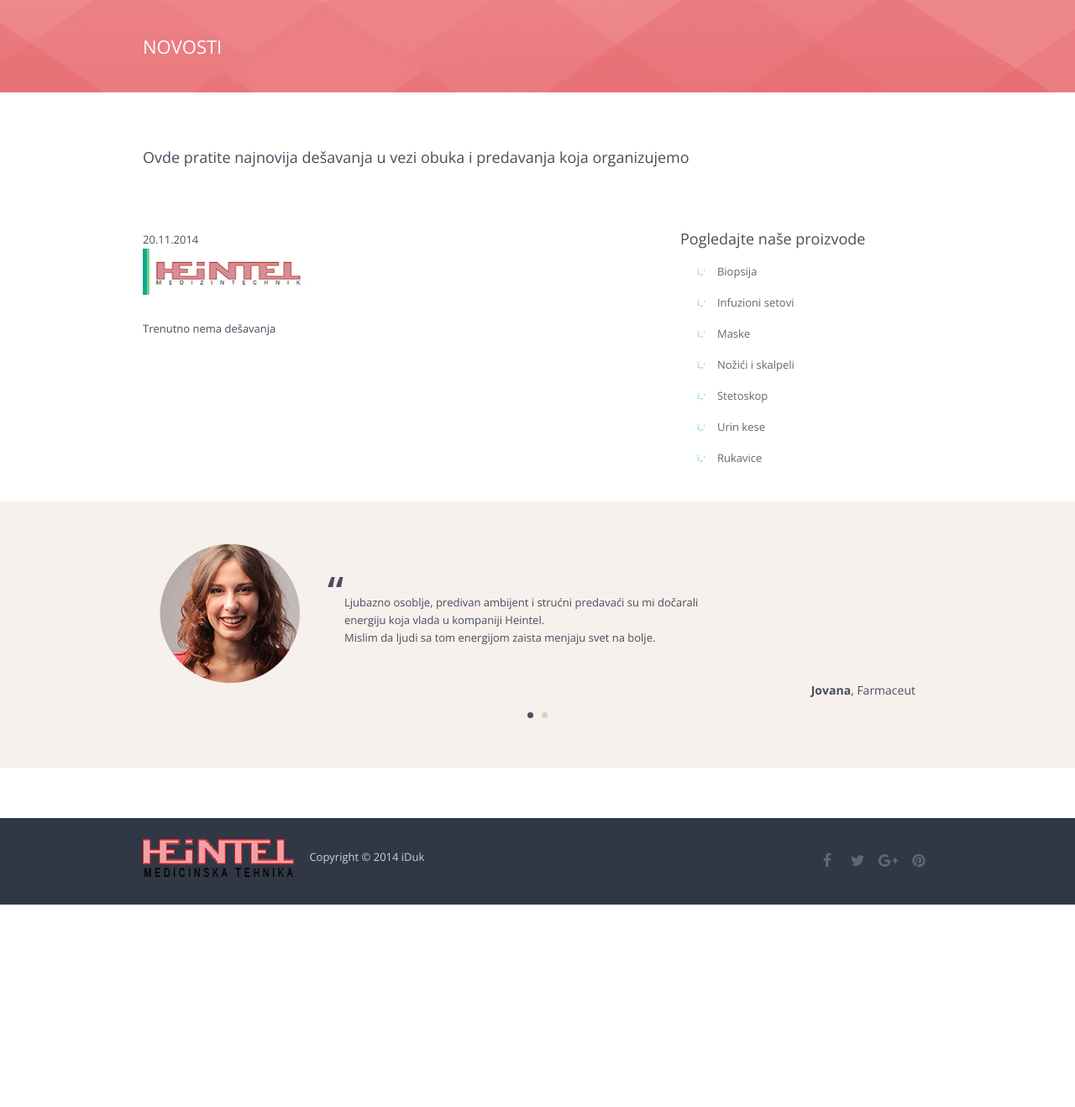
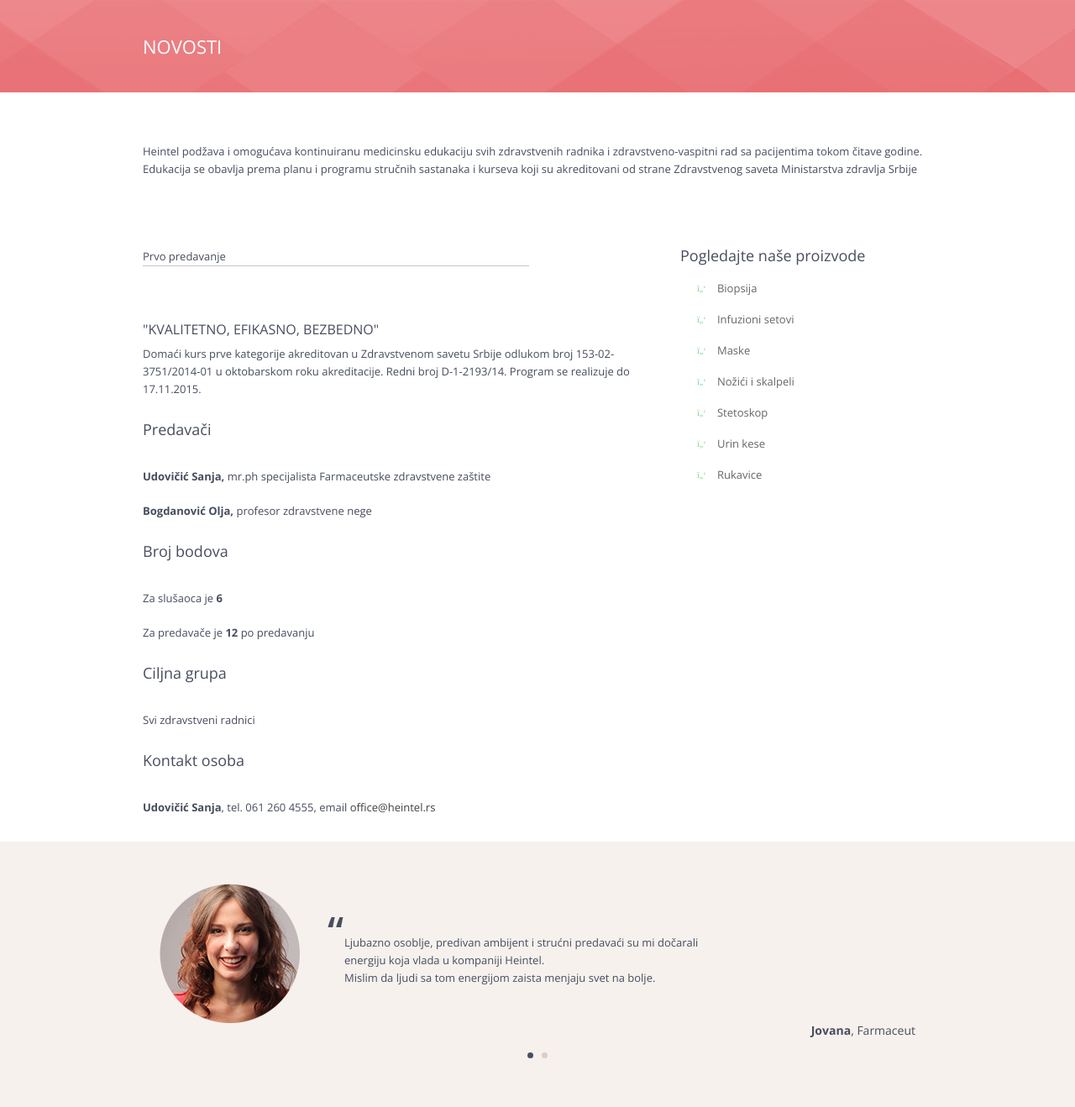
Before and after one commit to nikolaror/public_html, a PHP site: page /novosti.php in a window 1280 px wide. Shown: the part 165-1483 px from the top of the page at 84% size. Before the commit the page ends 1242 px from the top, so only its background shows below. Run offline with PHP 8.4, Linux system fonts and the light colour scheme; style sheets or scripts are compiled from the project's sources; some libraries are stand-ins or nearby versions.

Commit message:
novosti
novosti stranica izmenjena

```diff
--- a/novosti.php
+++ b/novosti.php
@@ -94,43 +94,33 @@ $companyName="Heintel";
             	<div class="span12">
 
 
-                    	<h3>Ovde pratite najnovija dešavanja u vezi obuka i predavanja koja organizujemo</h3>
+                    	<p>Heintel podžava i omogućava kontinuiranu medicinsku edukaciju svih zdravstvenih radnika i zdravstveno-vaspitni rad sa pacijentima tokom čitave godine. Edukacija se obavlja prema planu i programu stručnih sastanaka i kurseva koji su akreditovani od strane Zdravstvenog saveta Ministarstva zdravlja Srbije </p>
 
                     <br/><br/><br/>
                 </div><!-- end .span12 -->
             </div><!-- en .row -->
-
             <div class="row">
             	<div class="span8">
+				<div class="headline">Prvo predavanje</div>
+					<div class="blog-post">
+                        <h4>&quot;KVALITETNO, EFIKASNO, BEZBEDNO&quot;</h4>
 
+                        <p>Domaći kurs prve kategorije akreditovan u Zdravstvenom savetu Srbije odlukom broj 153-02-3751/2014-01 u oktobarskom roku akreditacije. Redni broj D-1-2193/14. Program se realizuje do 17.11.2015.</p>
+						<h3>Predavači</h3><br/>
+                            <p><strong>Udovičić Sanja,</strong> mr.ph specijalista Farmaceutske zdravstvene zaštite</p>
+							<p><strong>Bogdanović Olja,</strong> profesor zdravstvene nege</p>
+                        <h3>Broj bodova</h3><br/>
+
+						<p> Za slušaoca je <strong>6</strong></p>
+						<p> Za predavače je <strong>12</strong> po predavanju</p>
+
+                        <h3>Ciljna grupa</h3><br/>
+						<p> Svi zdravstveni radnici</p>
+
+                        <h3>Kontakt osoba</h3><br/>
+						<p> <strong>Udovičić Sanja</strong>, tel.  061 260 4555, email  <a href = "mailto:office@heintel.rs">office@heintel.rs</a></p>
+                    </div>
                 </div><!-- end .span8 -->
-
-            </div><!-- end .row -->
-
-            <div class="row">
-            	<div class="span8">
-
-                    <div class="blog-post">
-
-
-
-                        <div class="date">
-                                20.11.2014
-                            </div><!-- end .date -->
-                        <div class="blog-post-preview fixed">
-
-                            <img src="_content/index/logo/180x55-01.png" alt="">
-
-
-
-                        </div><!-- end .blog-post-preview -->
-
-                        <p>Trenutno nema dešavanja </p>
-
-
-                    </div><!-- end .blog-post -->
-
-            	</div><!-- end .span8 -->
                 <div class="span4">
                     <div class="widget widget_categories">
 
```
Also changed, not shown: _content/index/slider/mamasafeslider.png (added).
